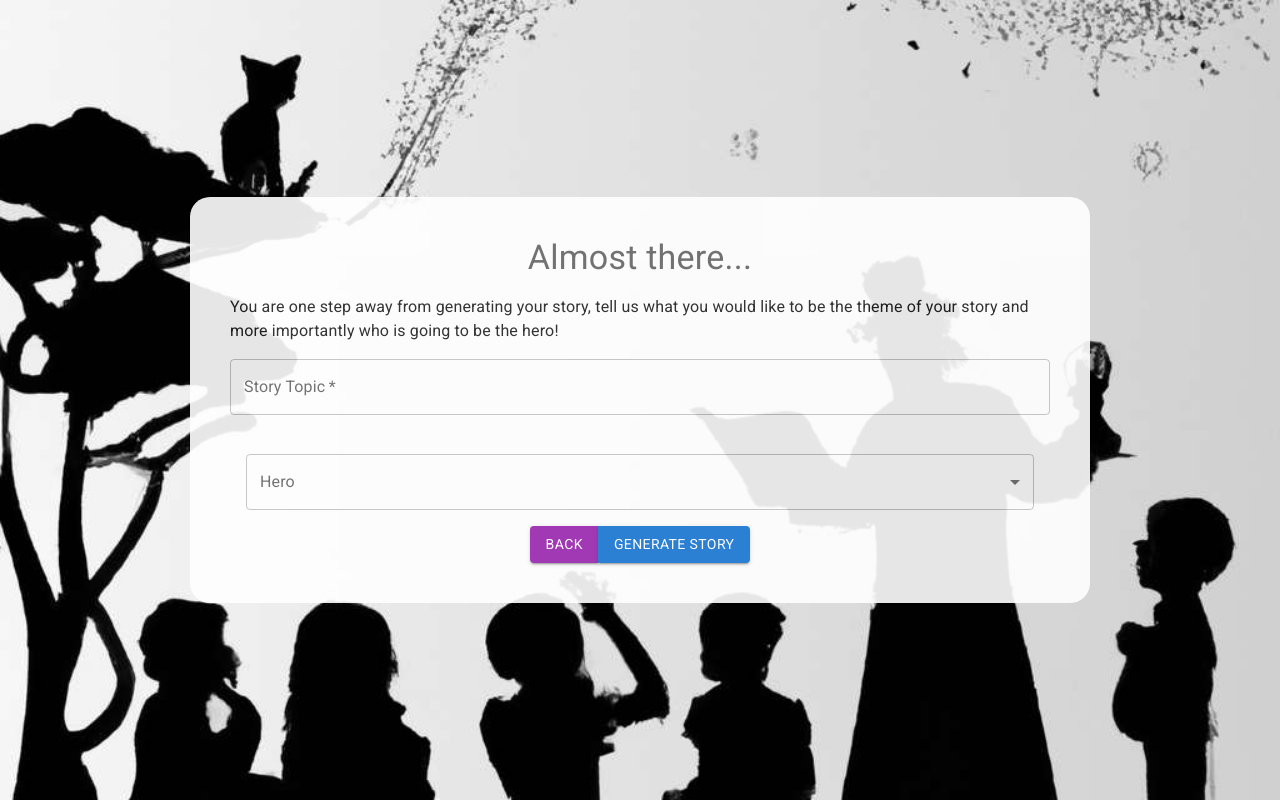
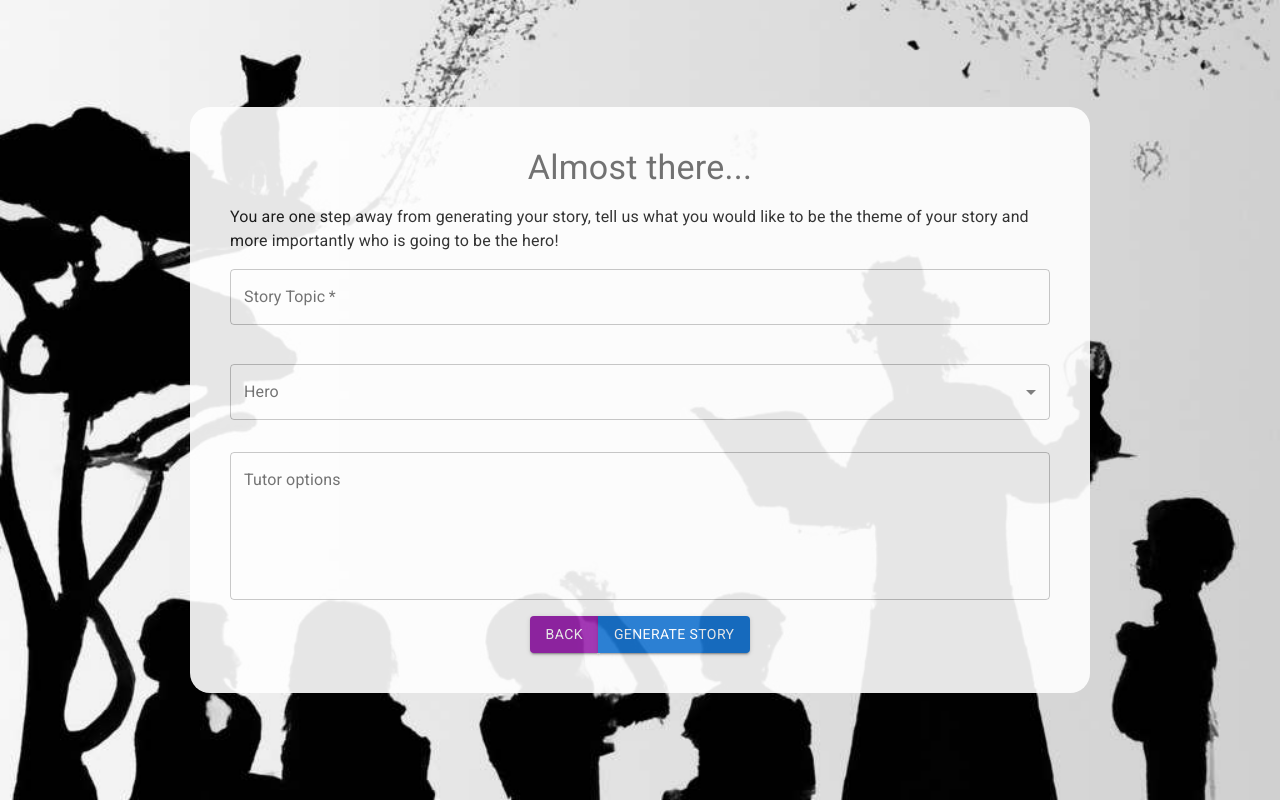
Before and after one commit to sgemmelluk/story-generator, a React (Vite) app in the folder client/: page /story_params in a window 1280 px wide. Built offline with nearby package versions, Linux system fonts and the light colour scheme.

Commit message:
added tutor options

```diff
--- a/client/src/App.tsx
+++ b/client/src/App.tsx
@@ -13,7 +13,7 @@ function App() {
     return {
       actors: { mainCharacter: "", friend1: "", friend2: "", friend3: "" },
       additionalActors: { specialCharacter1: "", specialCharacter2: "" },
-      storyParameters: { topic: "", hero: "" },
+      storyParameters: { topic: "", hero: "", tutorOptions: "" },
     };
   };
 
--- a/client/src/interfaces.tsx
+++ b/client/src/interfaces.tsx
@@ -13,6 +13,7 @@ interface IAdditionalActors {
 interface IStoryParameters {
   topic?: "";
   hero?: "";
+  tutorOptions?: "";
 }
 
 interface IStoryModel {
--- a/client/src/pages/generatedStoryText.tsx
+++ b/client/src/pages/generatedStoryText.tsx
@@ -25,7 +25,7 @@ export default function GeneratedStoryText({
     const storyParams = { model: storyModel };
     setLoading(true);
     axios
-      .post("http://44.203.172.4:3000/generate_story", storyParams)
+      .post("http://localhost:3000/generate_story", storyParams)
       .then((response) => {
         setStory(response.data.message);
         setLoading(false);
--- a/client/src/pages/storyParams.tsx
+++ b/client/src/pages/storyParams.tsx
@@ -53,7 +53,18 @@ export default function StoryParams({
     setstoryParams({ ...storyParams, [event.target.name]: event.target.value });
   };
 
-  const handleChange = (event: React.ChangeEvent<HTMLInputElement>): void => {
+  const handleTutorOptionsChange = (
+    event: React.ChangeEvent<HTMLInputElement>
+  ): void => {
+    setstoryParams({
+      ...storyParams,
+      [event.target.name]: event.target.value,
+    });
+  };
+
+  const handleTopicChange = (
+    event: React.ChangeEvent<HTMLInputElement>
+  ): void => {
     setTopicError(false);
     setstoryParams({
       ...storyParams,
@@ -78,21 +89,15 @@ export default function StoryParams({
             id="story-topic"
             label="Story Topic"
             name="topic"
-            onChange={handleChange}
+            onChange={handleTopicChange}
             value={storyParams.topic}
-            placeholder="e.g.Pirate Adventure"
+            placeholder="e.g. A Pirate Adventure, Space story, Football match.  Try anything! "
             error={topicError}
             helperText={topicError ? "Please enter a story topic" : " "}
           />
           <FormControl>
-            <InputLabel
-              sx={{ marginLeft: 2, marginRight: 2 }}
-              id="hero-select-label"
-            >
-              Hero
-            </InputLabel>
+            <InputLabel id="hero-select-label">Hero</InputLabel>
             <Select
-              sx={{ marginLeft: 2, marginRight: 2 }}
               labelId="hero-select-label"
               id="hero-select"
               value={storyParams.hero ? storyParams.hero : actors.mainCharacter}
@@ -128,6 +133,21 @@ export default function StoryParams({
                 </MenuItem>
               )}
             </Select>
+            <TextField
+              sx={{ marginTop: 4 }}
+              id="Tutor-textarea"
+              label="Tutor options"
+              name="tutorOptions"
+              maxRows={10}
+              placeholder="Enter short sentences that will be used when generating the story, make sure a full stop after each one.
+              E.g.
+              Bob is a boy.
+              Dont include any physical attributes in the story.
+              Etc..."
+              multiline
+              value={storyParams.tutorOptions}
+              onChange={handleTutorOptionsChange}
+            />
           </FormControl>
           <ButtonGroup
             sx={{ justifyContent: "center" }}
```
Also changed, not shown: 1 other file (tests, documents, lock files or other folders).
